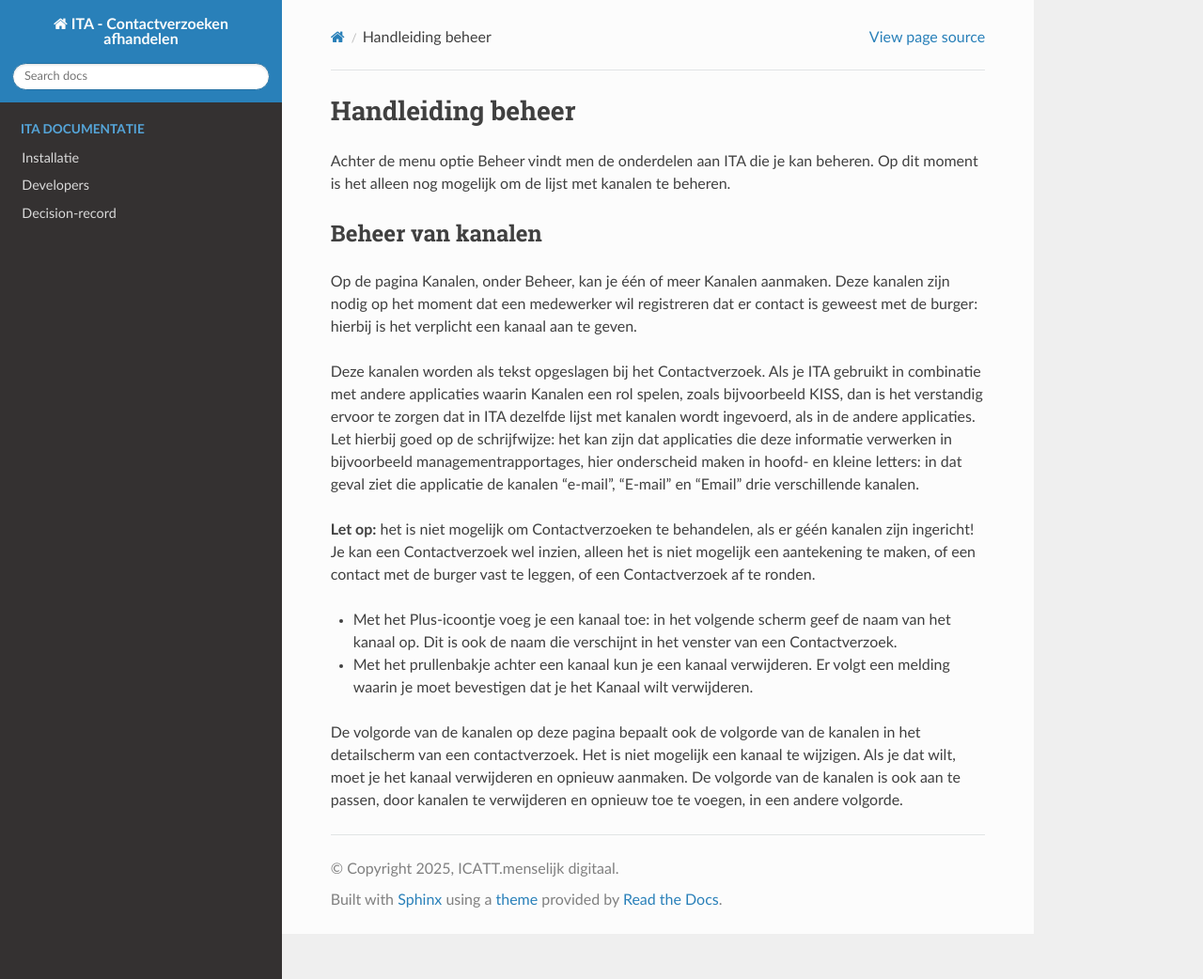
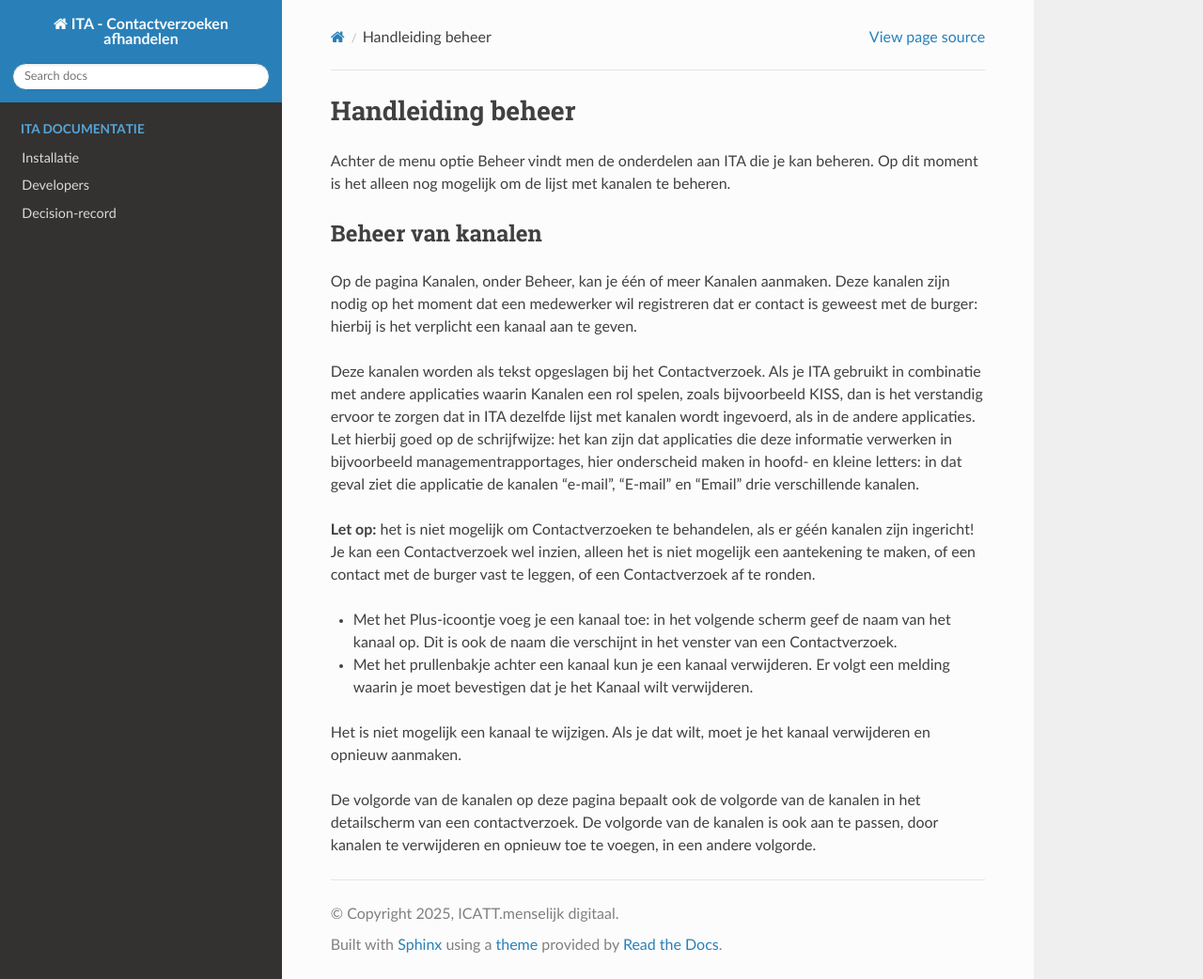
Before and after one commit to Interne-Taak-Afhandeling/.github, a Sphinx documentation site: the page built from docs/manual/index.rst, in a window 1280 px wide and 1042 px high. Shown: the whole window at 94% size. Built offline with Sphinx 7.4.7 and the Read the Docs theme 3.1.0, drawn with Linux system fonts in a browser that asks for light colours.

Commit message:
Redactie

```diff
--- a/docs/manual/index.rst
+++ b/docs/manual/index.rst
@@ -18,4 +18,6 @@ Deze kanalen worden als tekst opgeslagen bij het Contactverzoek. Als je ITA gebr
 * Met het Plus-icoontje voeg je een kanaal toe: in het volgende scherm geef de naam van het kanaal op. Dit is ook de naam die verschijnt in het venster van een Contactverzoek.
 * Met het prullenbakje achter een kanaal kun je een kanaal verwijderen. Er volgt een melding waarin je moet bevestigen dat je het Kanaal wilt verwijderen.
 
-De volgorde van de kanalen op deze pagina bepaalt ook de volgorde van de kanalen in het detailscherm van een contactverzoek. Het is niet mogelijk een kanaal te wijzigen. Als je dat wilt, moet je het kanaal verwijderen en opnieuw aanmaken. De volgorde van de kanalen is ook aan te passen, door kanalen te verwijderen en opnieuw toe te voegen, in een andere volgorde.
+Het is niet mogelijk een kanaal te wijzigen. Als je dat wilt, moet je het kanaal verwijderen en opnieuw aanmaken.
+
+De volgorde van de kanalen op deze pagina bepaalt ook de volgorde van de kanalen in het detailscherm van een contactverzoek. De volgorde van de kanalen is ook aan te passen, door kanalen te verwijderen en opnieuw toe te voegen, in een andere volgorde.
```
